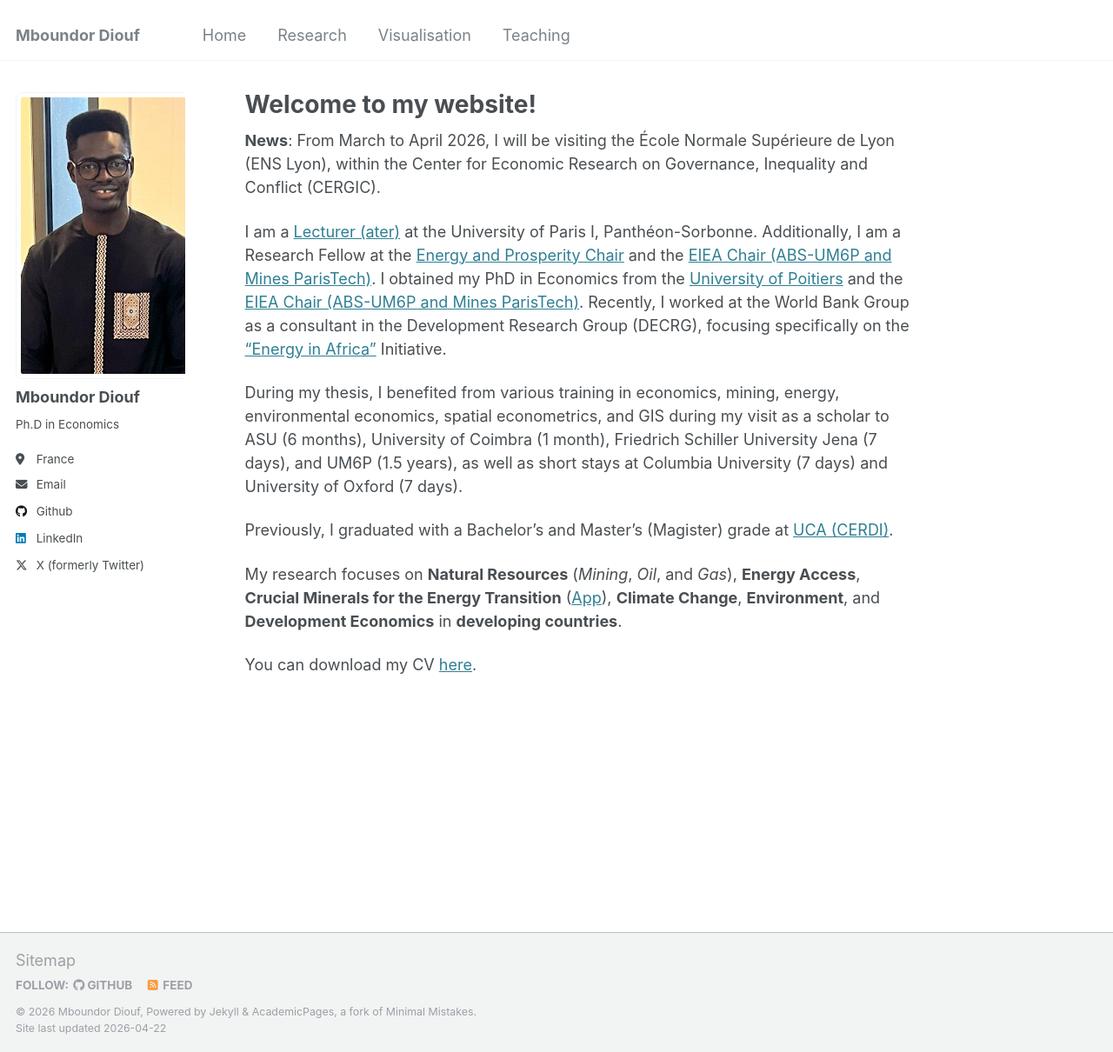
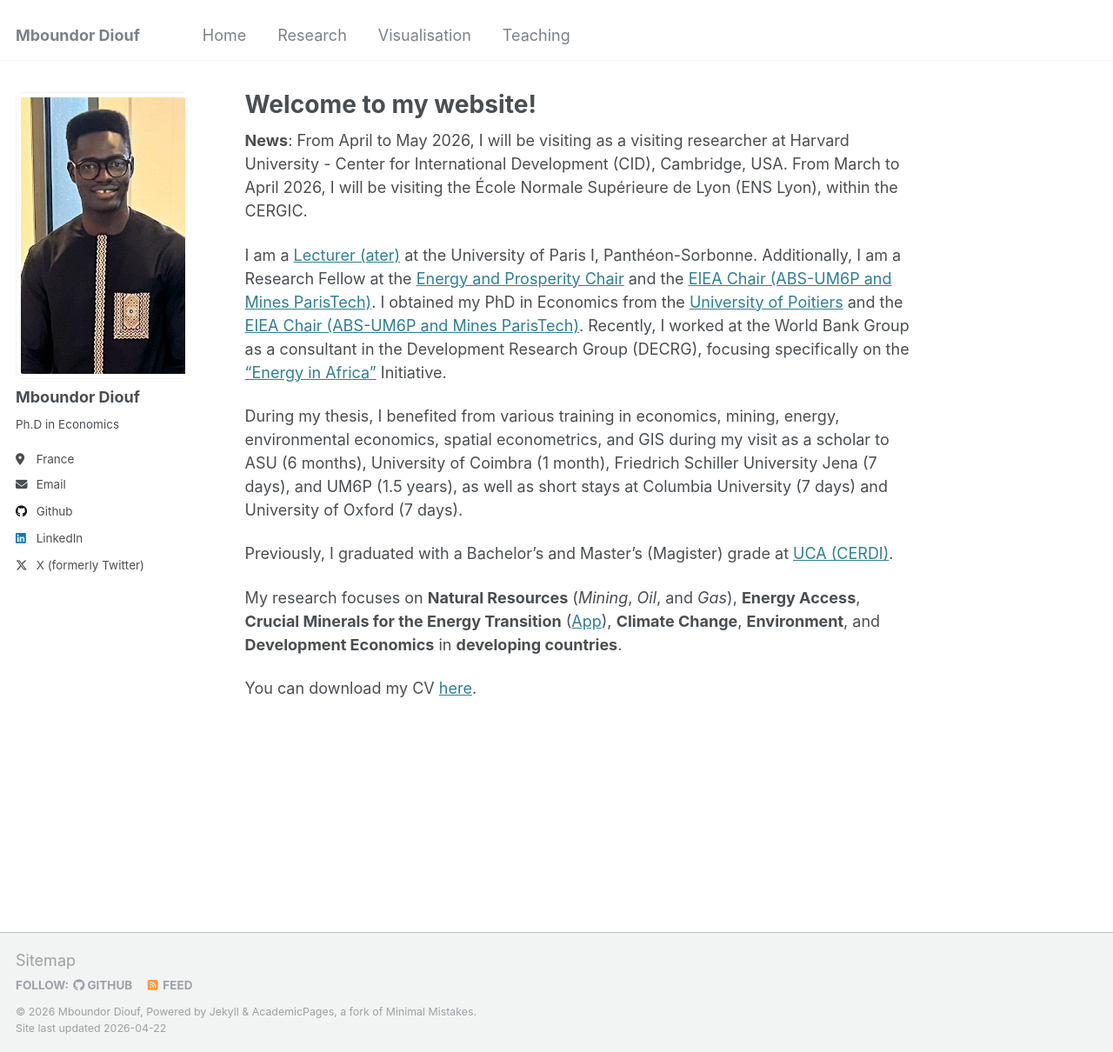
Before and after one commit to mboundordiouf/mboundordiouf.github.io, a Jekyll site: the page built from _pages/about.md, in a window 1280 px wide and 1210 px high. Shown: the whole window at 87% size. Built offline with Jekyll 4.4.1, drawn with Linux system fonts in a browser that asks for light colours.

Commit message:
Update visiting researcher information in about.md

```diff
--- a/_pages/about.md
+++ b/_pages/about.md
@@ -7,7 +7,8 @@ redirect_from:
   - /about/
   - /about.html
 ---
-**News**: From March to April 2026, I will be visiting the École Normale Supérieure de Lyon (ENS Lyon), within the Center for Economic Research on Governance, Inequality and Conflict (CERGIC).
+**News**: From April to May 2026, I will be visiting as a visiting researcher at Harvard University - Center for International Development (CID), Cambridge, USA.
+From March to April 2026, I will be visiting the École Normale Supérieure de Lyon (ENS Lyon), within the CERGIC.
 
 I am a  [Lecturer (ater)](https://www.pantheonsorbonne.fr/page-perso/mboundor.diouf%40) at the University of Paris I, Panthéon-Sorbonne. Additionally, I am a Research Fellow at the [Energy and Prosperity Chair](http://www.chair-energy-prosperity.org/en/category/research-fellows-1/mboundor-diouf-en/) and the [EIEA Chair (ABS-UM6P and Mines ParisTech)](https://www.linkedin.com/company/eiea-um6p/). I obtained my PhD in Economics from the [University of Poitiers](https://www.univ-poitiers.fr/) and the [EIEA Chair (ABS-UM6P and Mines ParisTech)](https://www.linkedin.com/company/eiea-um6p/). Recently, I worked at the World Bank Group as a consultant in the Development Research Group (DECRG), focusing specifically on the ["Energy in Africa"](https://www.worldbank.org/en/about/unit/unit-dec/research/initiatives#7) Initiative.
 
```
